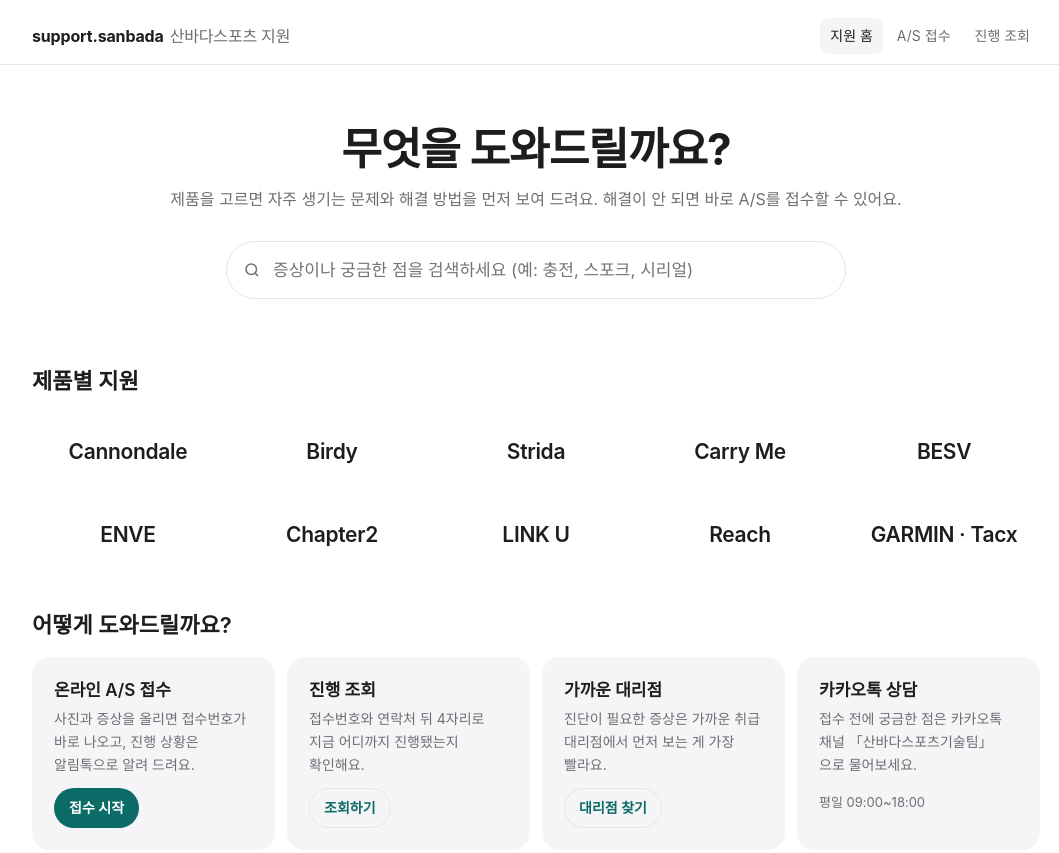
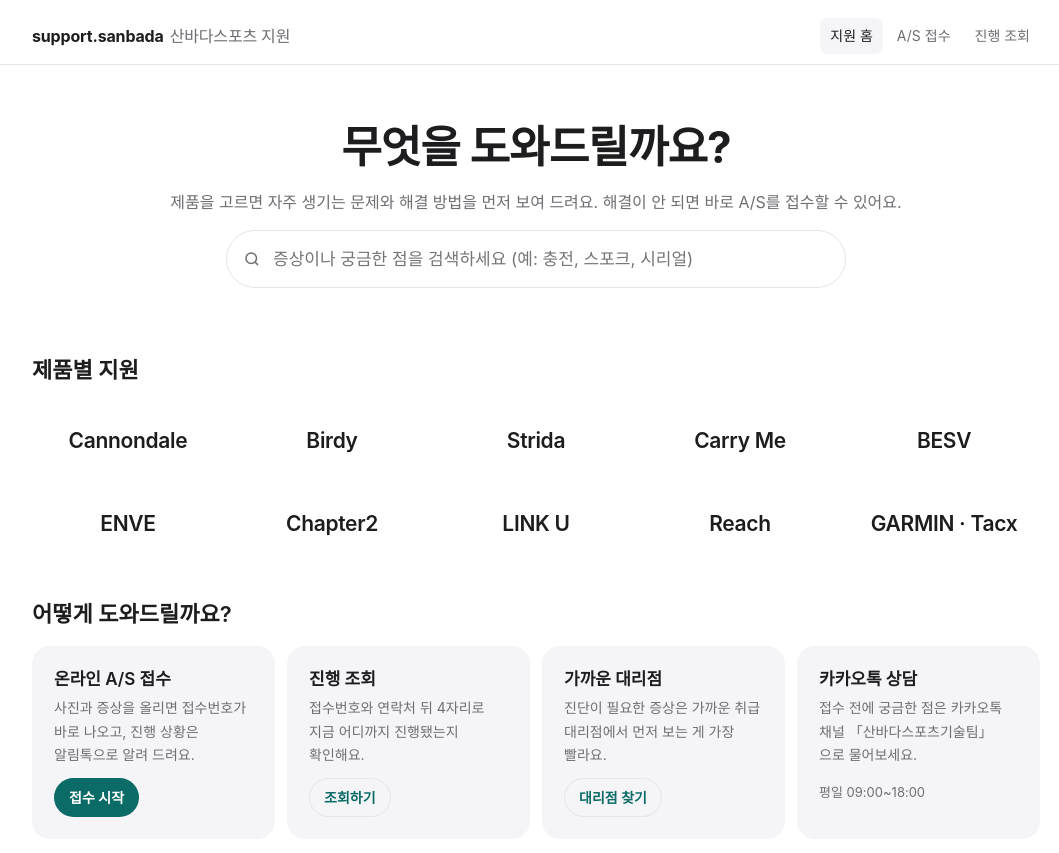
Before and after one commit to sanbadasports-support/support.sanbada, a plain HTML site: page index.html in a window 1280 px wide. Shown: the top 853 px of the page, without its empty margins (104-1163 px from the left). Drawn offline with Linux system fonts and the light colour scheme; a web font is replaced by a local one.

Commit message:
홈 상단: 제목·설명·검색창 간격 16px로 동일하게
Co-Authored-By: Claude Opus 5.5 <noreply@anthropic.com>
Claude-Session: https://claude.ai/code/session_01DJmbHFbnHs6ZbhwvLeSY4n

```diff
--- a/index.html
+++ b/index.html
@@ -40,9 +40,9 @@ nav.main a[aria-current="page"]{color:var(--ink);background:var(--soft)}
 .demo{background:var(--accent-soft);color:var(--ink);font-size:14px;text-align:center;padding:8px 16px}
 main{padding-block:0 80px}
 .hero{text-align:center;padding-block:56px 32px}
-.hero h1{font-size:clamp(28px,5vw,44px);font-weight:700;letter-spacing:-.02em}
-.hero p{color:var(--muted);margin:8px 0 0}
-.search{position:relative;max-width:620px;margin:28px auto 0}
+.hero h1{font-size:clamp(28px,5vw,44px);font-weight:700;letter-spacing:-.02em;line-height:1.2;margin:0}
+.hero p{color:var(--muted);margin:16px 0 0;line-height:1.5}
+.search{position:relative;max-width:620px;margin:16px auto 0}
 .hero .search input{width:100%;font:inherit;font-size:17px;padding:14px 18px 14px 46px;border-radius:999px;border:1px solid var(--line);background:var(--surface);color:var(--ink)}
 .hero .search svg{position:absolute;left:17px;top:50%;transform:translateY(-50%);color:var(--muted)}
 .search input:focus,input:focus,textarea:focus,select:focus,button:focus-visible,a:focus-visible{outline:2px solid var(--accent);outline-offset:2px}
```
